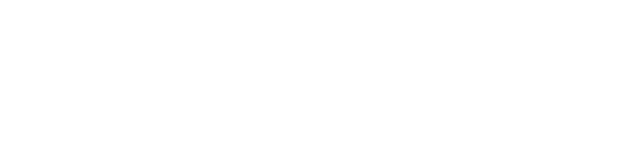
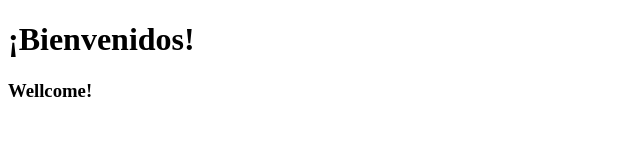
Before and after one commit to EALuckie/ammigos, a plain HTML site: page index.html in a window 1280 px wide. Shown: the whole page, without its empty margins (0-640 px from the left). Drawn offline with Linux system fonts and the light colour scheme.

Commit message:
Wellcone title

```diff
--- a/index.html
+++ b/index.html
@@ -4,6 +4,7 @@
         <title>Spanish School</title>
     </header>
     <body>
-
+        <h1>¡Bienvenidos!</h1>
+        <h3>Wellcome!</h3>
     </body>
 </html>
```
